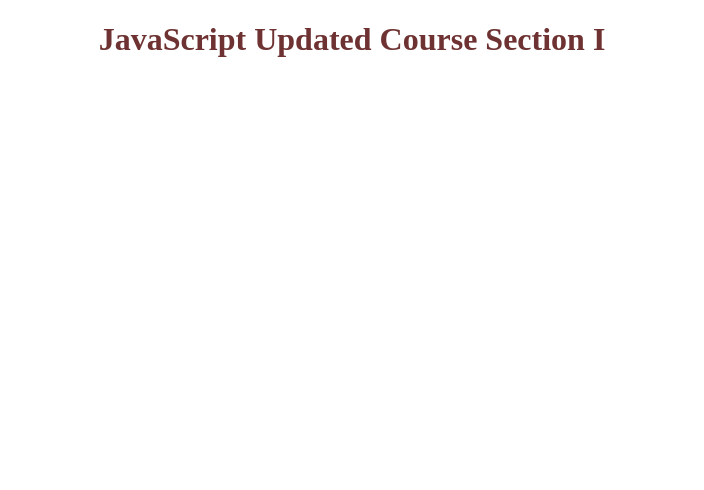
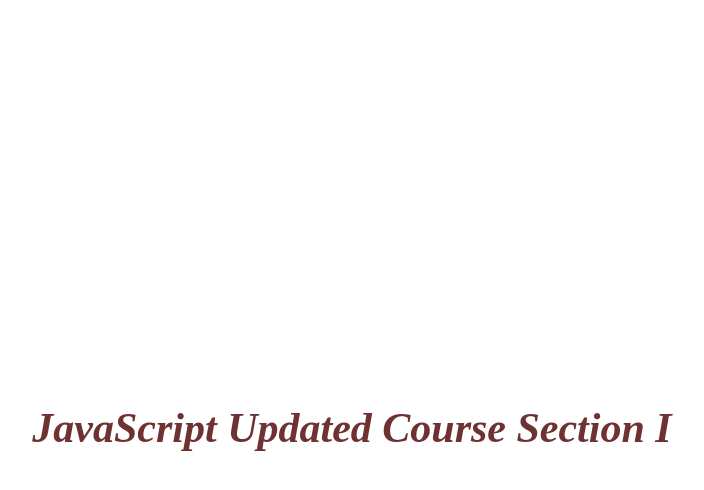
Before and after one commit to AmolShelke2/JavaScript-Updated-Course, a plain HTML site: page section I/index.html in a window 1280 px wide. Shown: the whole page, without its empty margins (288-992 px from the left). Drawn offline with Linux system fonts and the light colour scheme.

Commit message:
update Mathematical Operator

```diff
--- a/section I/index.html
+++ b/section I/index.html
@@ -12,9 +12,14 @@
     <style>
       h1 {
         color: rgb(110, 50, 50);
-        font-size: 32px;
+        font-size: 42px;
+        font-style: oblique;
         text-align: center;
-        text-shadow: 0 1px 1px #fff;
+        text-shadow: 2px 1px 1px #fff;
+        height: 100vh;
+        display: flex;
+        justify-content: center;
+        align-items: center;
       }
     </style>
   </body>
--- a/section I/script.js
+++ b/section I/script.js
@@ -54,3 +54,24 @@
 */
 
 // Basic operator
+
+// mathematical operator
+// Minus operator
+const currentYear = 2022;
+
+const ageAmol = currentYear - 2004;
+const ageSarah = currentYear - 2003;
+
+console.log(ageAmol, ageSarah);
+
+// plus operator
+
+console.log(ageAmol + ageSarah);
+
+// Multiplication operator
+
+console.log(ageAmol * ageAmol);
+
+// division operator
+
+console.log(currentYear / ageAmol);
```
